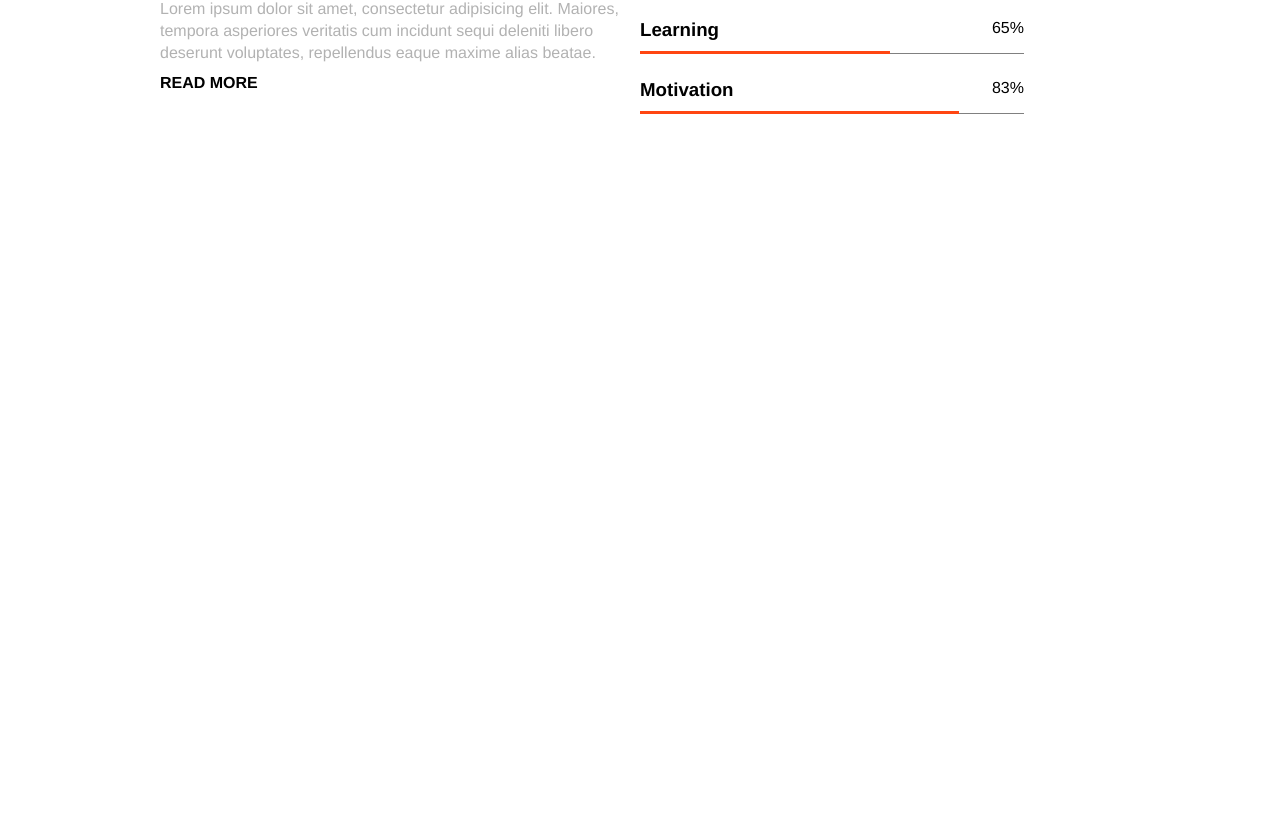
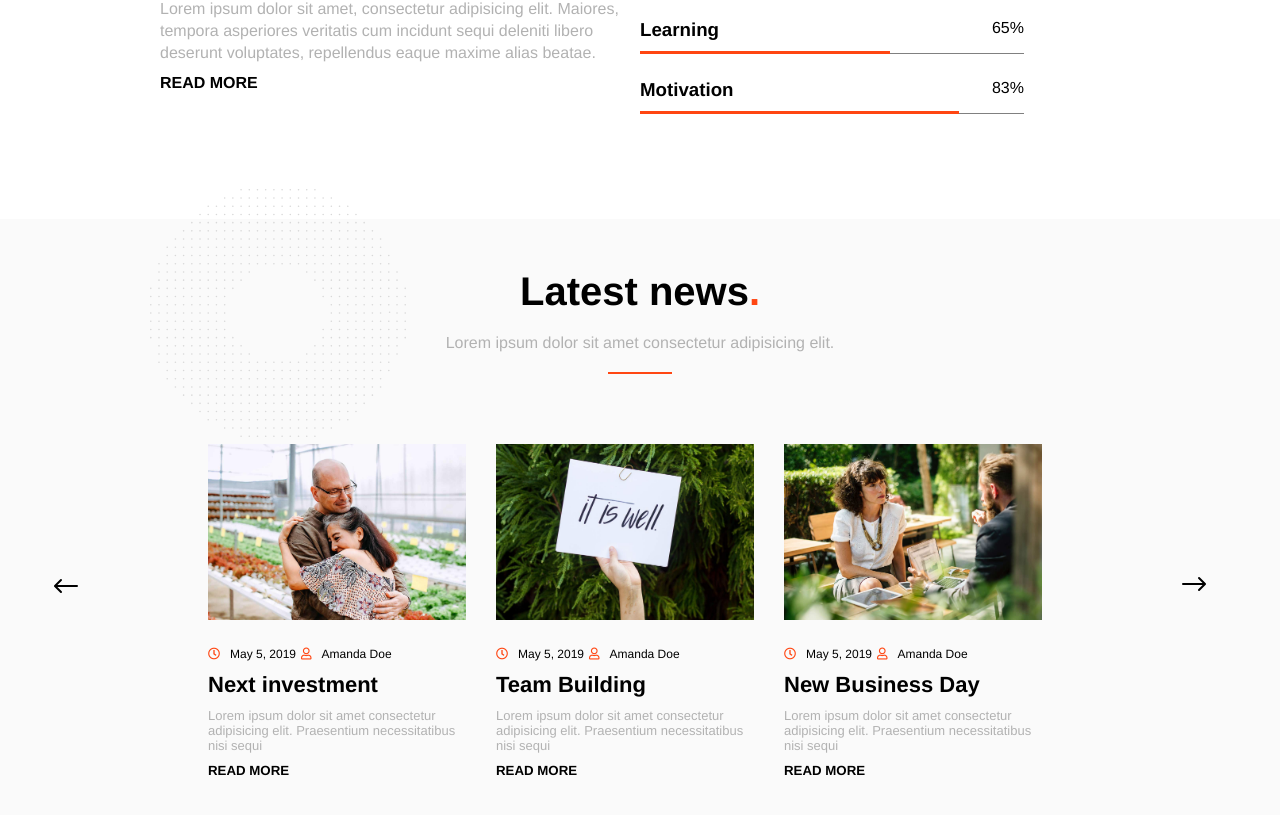
Before and after one commit to Giuseppe0197/proj-html-vuejs, a Vue app: page / in a window 1280 px wide. Shown: the part 2640-3455 px from the top of the page. Before the commit the page ends 2859 px from the top, so only its background shows below. Built offline with nearby package versions, Linux system fonts and the light colour scheme.

Commit message:
add latest news section

```diff
--- /dev/null
+++ b/src/components/LatestNews.vue
@@ -0,0 +1,185 @@
+<template>
+<div class="news">
+
+    <div class="latest">
+        <img id="imageBack" src="../assets/img/svg-4.svg" alt="">
+
+        <div class="titleNews">
+            <h2>Latest news<span class="dot">.</span></h2>
+            <p>Lorem ipsum dolor sit amet consectetur adipisicing elit.</p>
+            <div class="borderbottom"></div>
+
+        </div>
+
+        <img class="arrowleft" src="../assets/img/svg-6.svg" alt="">
+
+        <img class="arrowright" src="../assets/img/svg-6.svg" alt="">
+    </div>
+
+    <div class="imageInfo">
+
+
+        <div class="imagesNews" v-for="news, i in newsList" :key="i">
+            <div class="image">
+                <img :src="require(`../assets/img/${news.image}`)" alt="">
+            </div>
+            <i class="far fa-clock"></i><span>{{news.date}}</span>
+            <i class="far fa-user"></i><span>{{news.name}}</span>
+            <h3>{{news.titleNews}}</h3>
+            <p>{{news.paragraph}}</p>
+            <h5>{{news.read}}</h5>
+        </div>
+
+
+    </div>
+
+</div>
+</template>
+
+<script>
+export default {
+  name: 'LatestNews',
+
+  data() {
+      return {
+          newsList: [
+            {
+            'image': 'h1-blog-img-02.jpg',
+            'date': 'May 5, 2019',
+            'name': 'Amanda Doe',
+            'titleNews': 'Next investment',
+            'paragraph': 'Lorem ipsum dolor sit amet consectetur adipisicing elit. Praesentium necessitatibus nisi sequi',
+            'read': 'read more'
+            },
+
+            {
+            'image': 'h1-blog-img-03.jpg',
+            'date': 'May 5, 2019',
+            'name': 'Amanda Doe',
+            'titleNews': 'Team Building',
+            'paragraph': 'Lorem ipsum dolor sit amet consectetur adipisicing elit. Praesentium necessitatibus nisi sequi',
+            'read': 'read more'
+            },
+
+            {
+            'image': 'h1-blog-img-04.jpg',
+            'date': 'May 5, 2019',
+            'name': 'Amanda Doe',
+            'titleNews': 'New Business Day',
+            'paragraph': 'Lorem ipsum dolor sit amet consectetur adipisicing elit. Praesentium necessitatibus nisi sequi',
+            'read': 'read more'
+            }
+          ]
+      }
+  }
+}
+</script>
+
+<!-- Add "scoped" attribute to limit CSS to this component only -->
+<style scoped lang="scss">
+
+.news {
+
+
+    .latest {
+        position: relative;
+
+        #imageBack {
+            position: absolute;
+            top: -80px;
+            left: 150px;
+            width: 20%;
+        }
+
+        .arrowleft {
+            filter: invert(1);
+            transform: rotate(180deg);
+            position: absolute;
+            left: 50px;
+            top: 300px;
+            cursor: pointer;
+        }
+
+        .arrowright {
+            filter: invert(1);
+            position: absolute;
+            right: 70px;
+            top: 300px;
+            cursor: pointer;
+        }
+
+        .titleNews {
+            text-align: center;
+            margin-top: 50px;
+
+            .dot {
+                color: #ff4612;
+            }
+
+            h2 {
+                font-size: 40px;
+            }
+
+            p {
+                margin: 20px 0;
+                color: #B2B2B2;
+            }
+
+            .borderbottom {
+                border-bottom: 2px solid #ff4612;
+                width: 5%;
+                margin: 0 auto;
+            }
+
+        }
+
+    }
+
+    .imageInfo {
+        width: 90%;
+        margin: 70px auto;
+        display: flex;
+        justify-content: center;
+
+    }
+
+    .imagesNews {
+        width: calc(100% / 4 - 30px);
+        margin-right: 30px;
+        z-index: 99;
+
+        img {
+            max-width: 100%;
+            margin-bottom: 20px;
+        }
+
+        .far {
+            color: #ff4612;
+            font-size: 12px;
+            margin-right: 10px;
+        }
+
+        span {
+            font-size: 12px;
+            margin-right: 5px;
+        }
+
+
+        h3 {
+            margin: 10px 0;
+            font-size: 22px;
+        }
+
+        p {
+            margin-bottom: 10px;
+            font-size: 13px;
+            color: #B2B2B2;
+        }
+
+        h5 {
+            text-transform: uppercase;
+            margin: 10px 0 100px;
+        }
+    }
+}
+</style>
--- a/src/components/MyMain.vue
+++ b/src/components/MyMain.vue
@@ -40,6 +40,10 @@
 
       <Leader/>
 
+      <!-- sotto componente per la sezione news -->
+
+      <LatestNews/>
+
     </main>
 
 </template>
@@ -49,13 +53,15 @@
 import JasonComp from '@/components/JasonComp.vue'
 import UpcomingEv from '@/components/UpcomingEv.vue'
 import Leader from '@/components/Leader.vue'
+import LatestNews from '@/components/LatestNews.vue'
 
 export default {
   name: 'MyMain',
   components: {
       JasonComp,
       UpcomingEv,
-      Leader
+      Leader,
+      LatestNews
   },
   data() {
       return {
```
